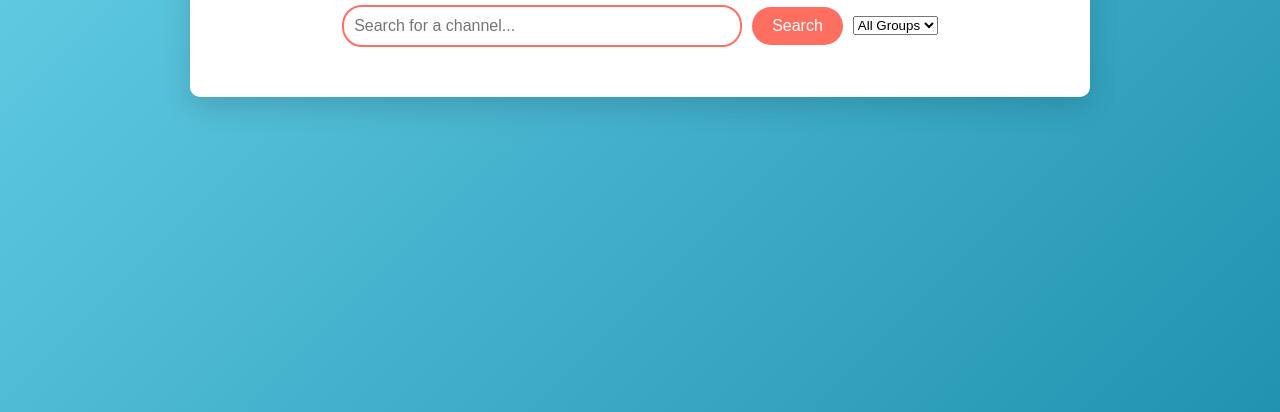
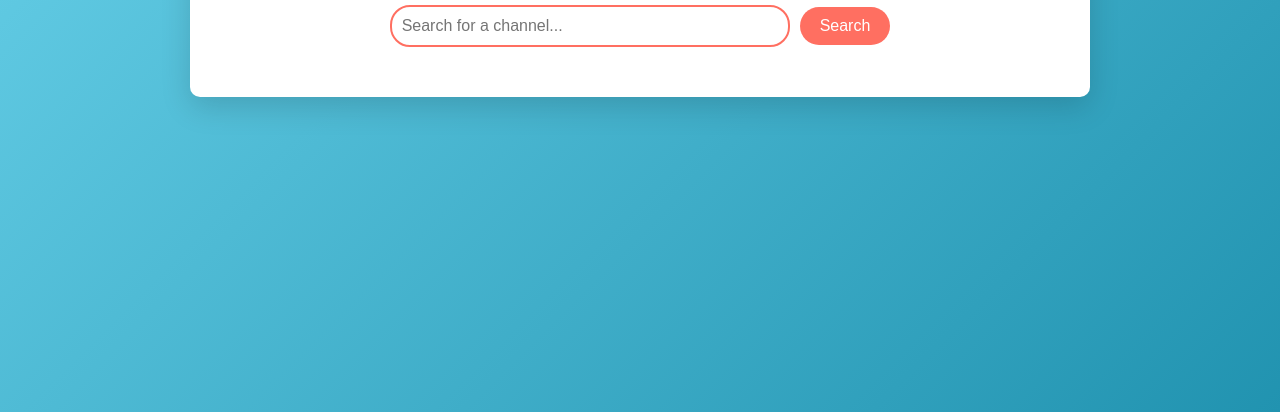
Before and after one commit to shivanshop535/opplex-tv-web-by-shivansh, a plain HTML site: page index.html in a window 1280 px wide. Shown: the part 388-800 px from the top of the page. Drawn offline with Linux system fonts and the light colour scheme; no server answers.

Commit message:
Update index.html

```diff
--- a/index.html
+++ b/index.html
@@ -13,10 +13,6 @@
             <div class="search-bar">
                 <input type="text" id="searchInput" placeholder="Search for a channel..." onkeyup="filterChannels()">
                 <button type="button" onclick="filterChannels()">Search</button>
-                <select id="group-select">
-            <option value="all">All Groups</option>
-        </select
-        <div id="pagination-controls">
             </div>
         </header>
         <div id="channel-list" class="channel-grid">
```
